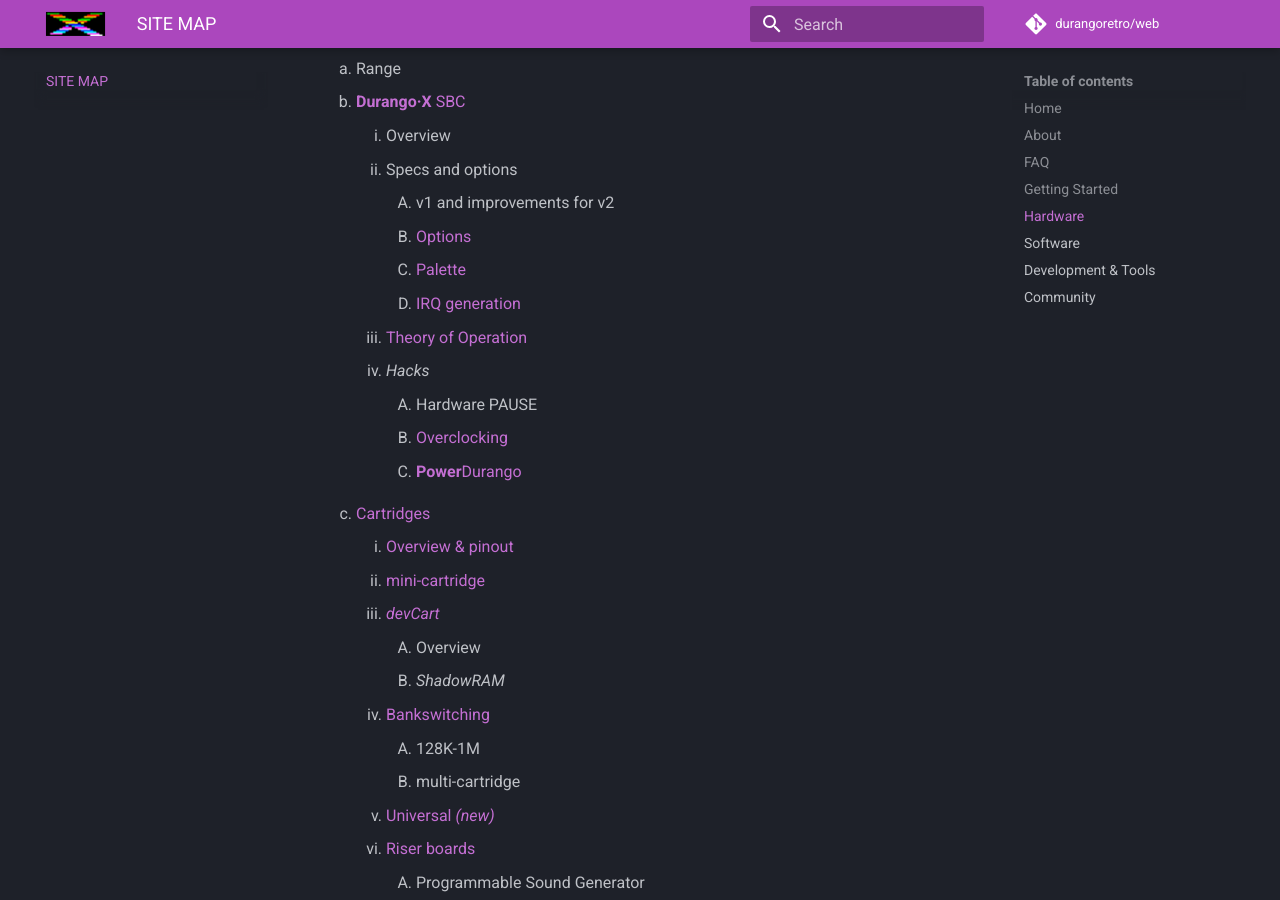
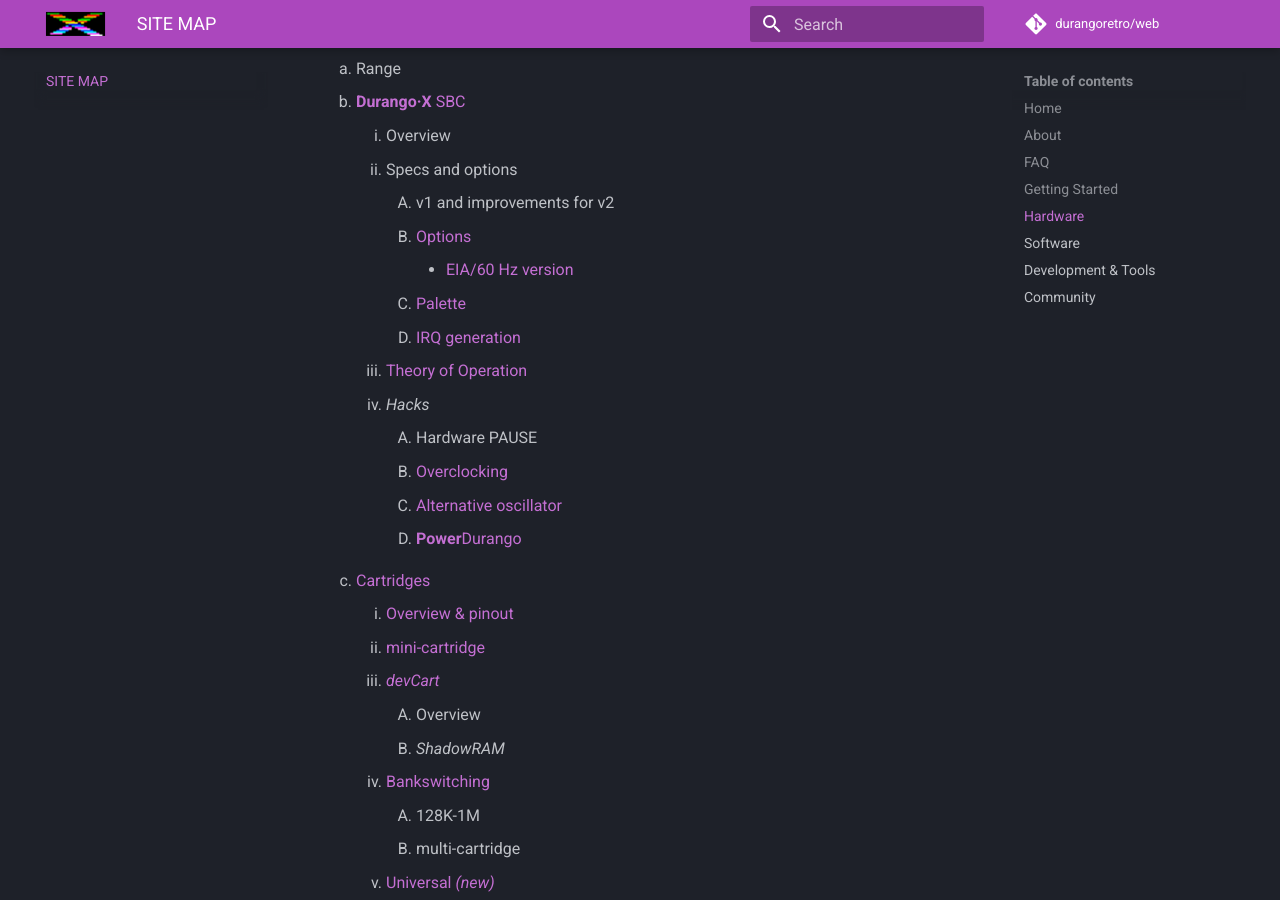
Before and after one commit to durangoretro/web, an MkDocs documentation site: the page built from docs/sitemap.md, in a window 1280 px wide and 900 px high, scrolled down 1745 px. Built offline with MkDocs 1.6.1 and Material for MkDocs 9.7.7, drawn with Linux system fonts in a browser that asks for light colours; comment, search, counter and statistics services are not loaded.

Commit message:
add EIA version to sitemap

```diff
--- a/docs/sitemap.md
+++ b/docs/sitemap.md
@@ -54,12 +54,14 @@
 		1. Specs and options
 			1. v1 and improvements for v2
 			1. [Options](hard/dx/options.md)
+				- [EIA/60 Hz version](hard/dx/eia.md)
 			1. [Palette](hard/dx/palette.md)
 			1. [IRQ generation](hard/dx/irq.md)
 		1. [Theory of Operation](hard/dx/theory.md)
 		1. _Hacks_
 			1. Hardware PAUSE
 			1. [Overclocking](hard/dx/overclock.md)
+			1. [Alternative oscillator](hard/dx/oscil.md)
 			1. [**Power**Durango](hard/dx/power.md)
 	1. [Cartridges](hard/cartridges.md)
 		1. [Overview & pinout](hard/cart/pinout.md)
```
